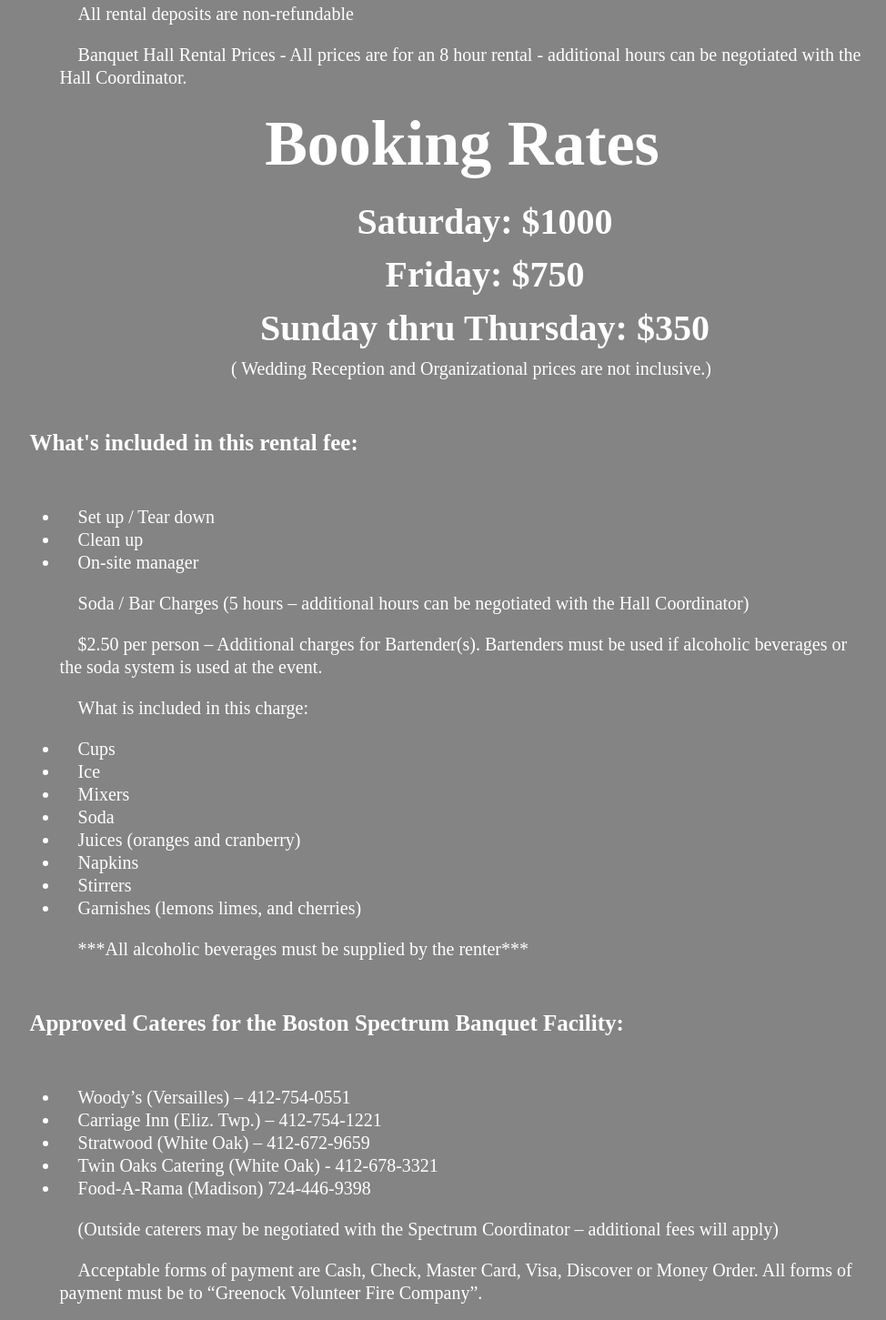
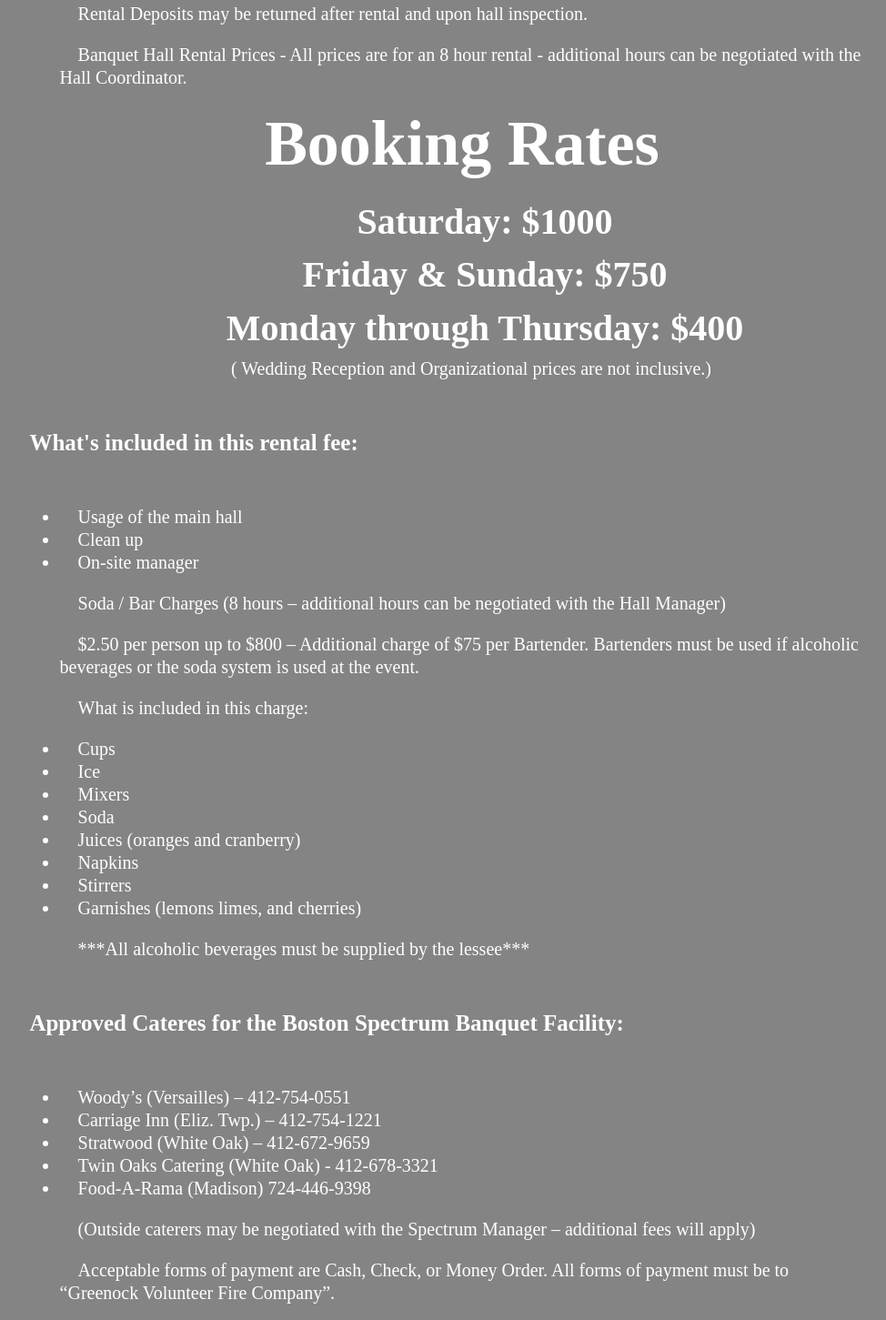
Before and after one commit to emcalpine/Boston_Spectrum_Website, a plain HTML site: page Code/html/pricing.html in a window 1280 px wide. Shown: the part 328-1779 px from the top of the page at 91% size, without its empty margins (132-1106 px from the left). Drawn offline with nearby package versions, Linux system fonts and the light colour scheme; files whose address does not match are found by name.

Commit message:
Pricing Updates
Fixes Issue #6, Fixes Issue #8, Fixes Issue #9, Fixes Issue #10, Fixes Issue #11, Fixes Issue #12.

```diff
--- a/Code/html/pricing.html
+++ b/Code/html/pricing.html
@@ -24,27 +24,27 @@
 <div class="body-div" id="pricing-div">
 
 	<h1>Pricing</h1>
- 	<h3>Rental Deposit - $400 ($200 upon contract agreement - $200 within 6 weeks)</h3>
+ 	<h3>Rental Deposit - $200 (This holds the date and is used as a security deposit)</h3>
 	<p>Balance of Hall Rental must be paid 90 days prior to the Event Date (Excluding Soda & Bar charges).</p>
-	<p>All rental deposits are non-refundable</p>
+	<p>Rental Deposits may be returned after rental and upon hall inspection.</p>
 	<p>Banquet Hall Rental Prices - All prices are for an 8 hour rental - additional hours can be negotiated with the Hall Coordinator.</p>
 
 	<h1>Booking Rates</h1>
 	<ul style="text-align: center; list-style: none;">
 		<li><h2>Saturday: $1000</h2></li>
-		<li><h2>Friday: $750</h2></li>
-		<li><h2>Sunday thru Thursday: $350</h2></li>
+		<li><h2>Friday & Sunday: $750</h2></li>
+		<li><h2>Monday through Thursday: $400</h2></li>
 	</ul>
 	<p style="text-align: center">( Wedding Reception and Organizational prices are not inclusive.)</p>
 
 	<h3 style="text-align: left; margin-left: 10%;">What's included in this rental fee:</h3>
 	<ul>
-		<li>Set up / Tear down</li>
+		<li>Usage of the main hall</li>
 		<li>Clean up</li>
 		<li>On-site manager</li>
 	</ul>
-	<p>Soda / Bar Charges (5 hours – additional hours can be negotiated with the Hall Coordinator)</p>
-	<p>$2.50 per person – Additional charges for Bartender(s). Bartenders must be used if alcoholic beverages or the soda system is used at the event.</p>
+	<p>Soda / Bar Charges (8 hours – additional hours can be negotiated with the Hall Manager)</p>
+	<p>$2.50 per person up to $800 – Additional charge of $75 per Bartender. Bartenders must be used if alcoholic beverages or the soda system is used at the event.</p>
 	<p>What is included in this charge:</p>
 	<ul>
 		<li>Cups</li>
@@ -56,7 +56,7 @@
 		<li>Stirrers</li>
 		<li>Garnishes (lemons limes, and cherries)</li>
 	</ul>
-	<p>***All alcoholic beverages must be supplied by the renter***</p>
+	<p>***All alcoholic beverages must be supplied by the lessee***</p>
 
 	<h3 style="text-align: left; margin-left: 10%;">Approved Cateres for the Boston Spectrum Banquet Facility:</h3>
 	<ul>
@@ -66,8 +66,8 @@
 		<li>Twin Oaks Catering (White Oak) - 412-678-3321</li>
 		<li>Food-A-Rama (Madison) 724-446-9398</li>
 	</ul>
-	<p>(Outside caterers may be negotiated with the Spectrum Coordinator – additional fees will apply)</p>
-	<p>Acceptable forms of payment are Cash, Check, Master Card, Visa, Discover or Money Order. All forms of payment must be to “Greenock Volunteer Fire Company”.</p>
+	<p>(Outside caterers may be negotiated with the Spectrum Manager – additional fees will apply)</p>
+	<p>Acceptable forms of payment are Cash, Check, or Money Order. All forms of payment must be to “Greenock Volunteer Fire Company”.</p>
 </div>
 
 </body>
```
